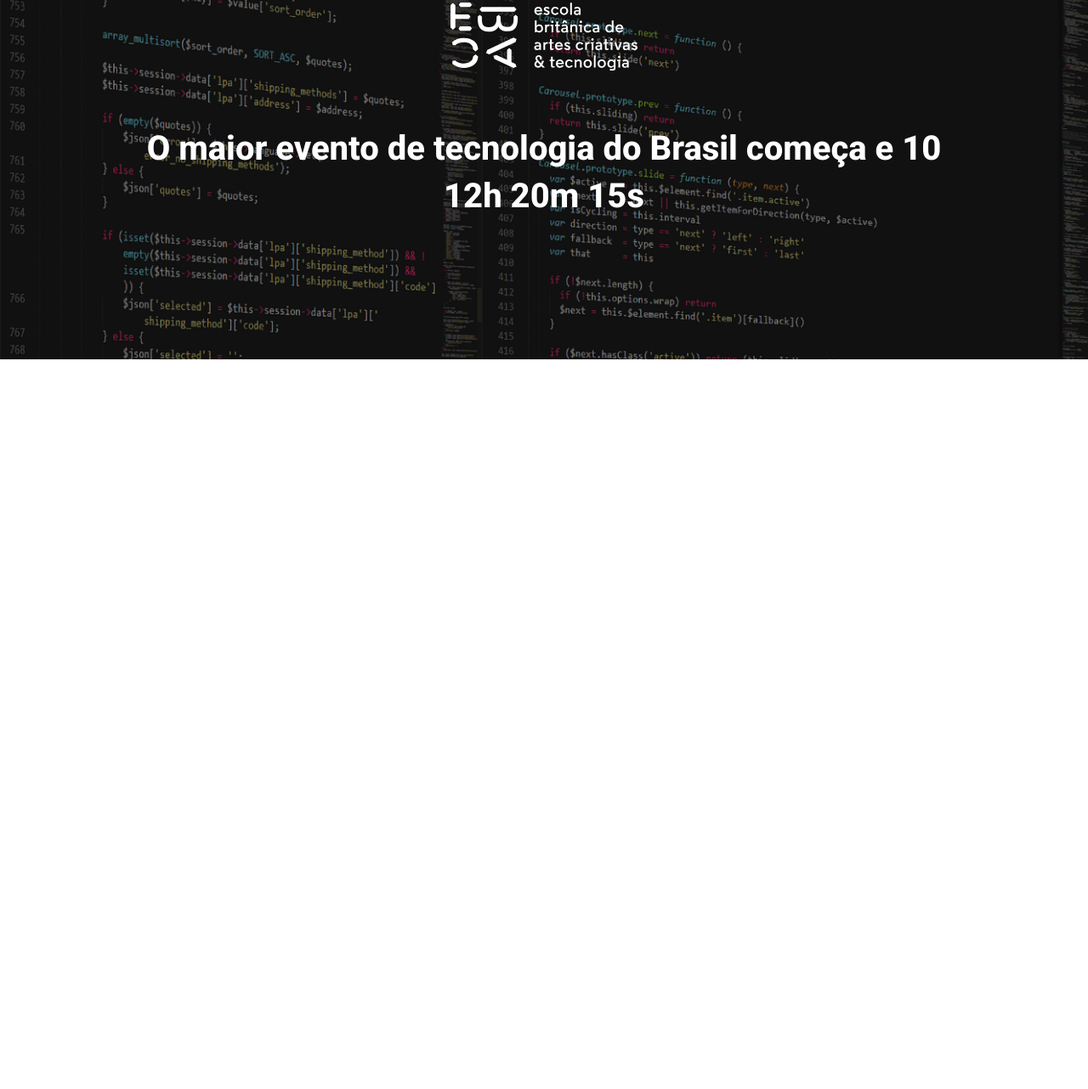
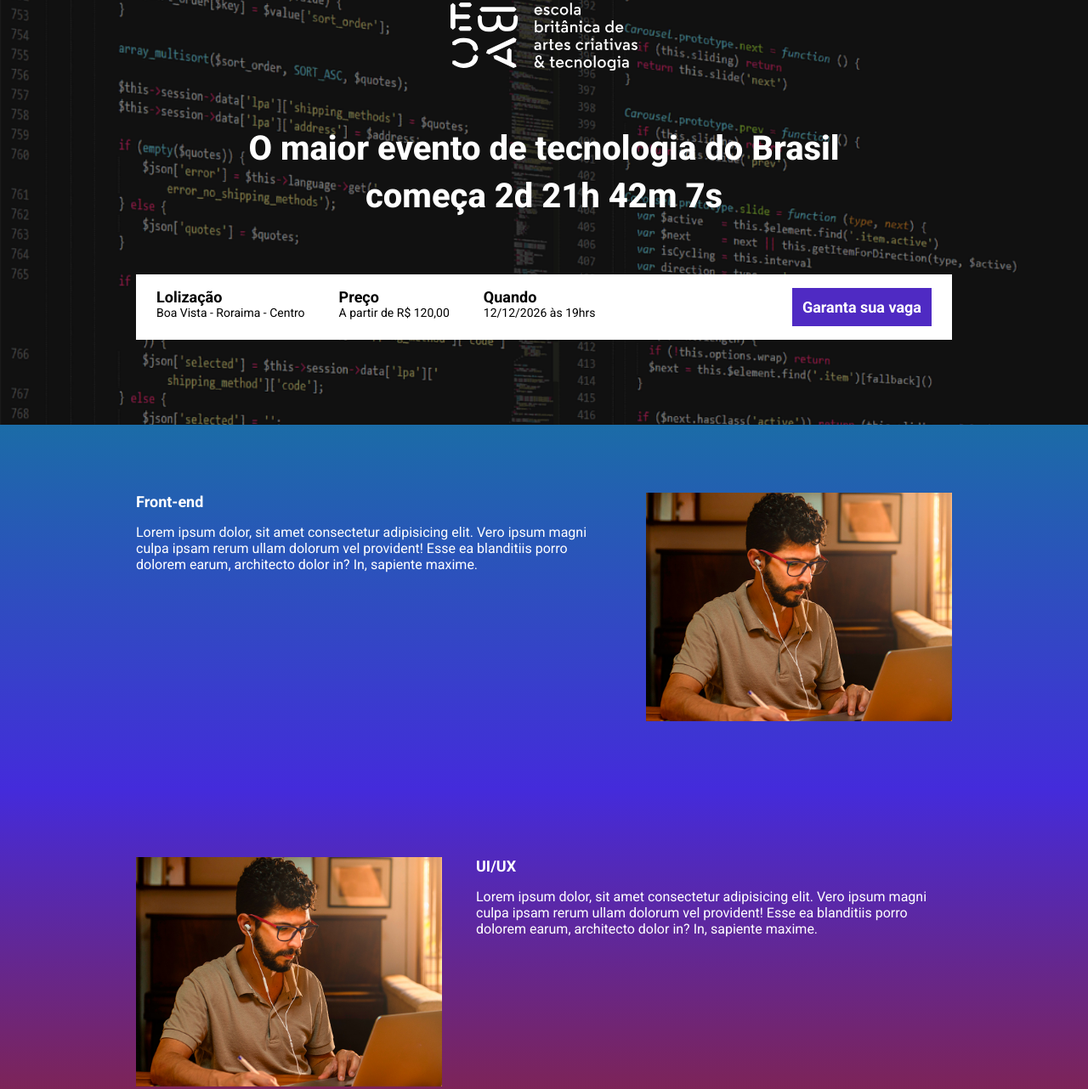
Before and after one commit to lemoelnr/ebac_tech_talks, a website built with Parcel: page src/index.html in a window 1280 px wide. Shown: the part 61-1343 px from the top of the page at 85% size. Before the commit the page ends 800 px from the top, so only its background shows below. Built offline with nearby package versions, Linux system fonts and the light colour scheme.

Commit message:
criando cronometro

```diff
--- a/package.json
+++ b/package.json
@@ -4,6 +4,7 @@
   "description": "",
   "scripts": {
     "dev": "parcel src/index.html src/styles/main.scss src/scripts/main.js",
+    "build":"parcel build src/index.html",
     "test": "echo \"Error: no test specified\" && exit 1"
   },
   "keywords": [],
--- a/src/index.html
+++ b/src/index.html
@@ -8,6 +8,7 @@
     <link rel="preconnect" href="https://fonts.gstatic.com" crossorigin>
     <link href="https://fonts.googleapis.com/css2?family=Roboto:ital,wght@0,
                 100..900;1,100..900&display=swap" rel="stylesheet">
+    <link rel="stylesheet" href="https://unpkg.com/aos@next/dist/aos.css" />
 
     <link rel="stylesheet" href="styles/main.scss">
     <title>EBAC tech talks</title>
@@ -17,10 +18,84 @@
         <div class="container">
             <img class="hero__logo" src="./images/ebac_logo.svg" alt="EBAC">
             <P class="hero__text">
-                O maior evento de tecnologia do Brasil começa e 10 12h 20m 15s
+                O maior evento de tecnologia do Brasil <br> <span id="contador"></span>
             </P>
+            <div class="infos-bar">
+                <ul class="infos-bar__infos">
+                    <li class="infos-bar__infos__item">
+                        <b>Lolização</b>
+                        Boa Vista - Roraima - Centro
+                    </li>
+                    <li class="infos-bar__infos__item">
+                        <b>Preço</b>
+                        A partir de R$ 120,00
+                    </li>
+                    <li class="infos-bar__infos__item">
+                        <b>Quando</b>
+                        12/12/2026 às 19hrs
+                    </li>
+                </ul>
+                <a href="#" class="button button--primary">Garanta sua vaga</a>
+            </div>
         </div>
     </header>
+
+    <section class="event event--frotend " >
+        <div class="container" data-aos="fade-right">
+            <div class="event__details">
+                <h2 class="event__details__title">Front-end</h2>
+                <p class="event__details__description">
+                    Lorem ipsum dolor, sit amet consectetur adipisicing elit. Vero ipsum magni culpa ipsam
+                    rerum ullam dolorum vel provident! Esse ea blanditiis porro dolorem earum, architecto
+                    dolor in? In, sapiente maxime.
+                </p>
+            </div>
+            <img class="event__image" src="./images/frontend.png" alt="">
+        </div>
+    </section>
+
+    <section class="event event--ux-ui event--image-left">
+        <div class="container" data-aos="fade-left">
+            <div class="event__details">
+                <h2 class="event__details__title">UI/UX</h2>
+                <p class="event__details__description">
+                    Lorem ipsum dolor, sit amet consectetur adipisicing elit. Vero ipsum magni culpa ipsam
+                    rerum ullam dolorum vel provident! Esse ea blanditiis porro dolorem earum, architecto
+                    dolor in? In, sapiente maxime.
+                </p>
+            </div>
+            <img class="event__image" src="./images/frontend.png" alt="">
+        </div>
+    </section>
+
+    <section class="event event--data-science">
+        <div class="container" data-aos="fade-right">
+            <div class="event__details" >
+                <h2 class="event__details__title">Data Science</h2>
+                <p class="event__details__description">
+                    Lorem ipsum dolor, sit amet consectetur adipisicing elit. Vero ipsum magni culpa ipsam
+                    rerum ullam dolorum vel provident! Esse ea blanditiis porro dolorem earum, architecto
+                    dolor in? In, sapiente maxime.
+                </p>
+            </div>
+            <img class="event__image" src="./images/frontend.png" alt="">
+        </div>
+    </section>
+
+    <section class="event event--backend event--image-left">
+        <div class="container " data-aos="fade-left">
+            <div class="event__details" >
+                <h2 class="event__details__title">Back End</h2>
+                <p class="event__details__description">
+                    Lorem ipsum dolor, sit amet consectetur adipisicing elit. Vero ipsum magni culpa ipsam
+                    rerum ullam dolorum vel provident! Esse ea blanditiis porro dolorem earum, architecto
+                    dolor in? In, sapiente maxime.
+                </p>
+            </div>
+            <img class="event__image" src="./images/frontend.png" alt="">
+        </div>
+    </section>
+    <script src="https://unpkg.com/aos@next/dist/aos.js"></script>
     <script src="scripts/main.js"></script>
 </body>
 </html>
--- a/src/scripts/main.js
+++ b/src/scripts/main.js
@@ -1 +1,30 @@
-console.log('olá mundo');
+AOS.init();
+
+const dataDoEvento= new Date("Apr 28, 2026 19:00:00");
+const timeStampDoEvento = dataDoEvento.getTime();
+
+const contaAshoras = setInterval(function(){
+    const agora = new Date();
+    const timeStampAtual = agora.getTime();
+
+    const distanciaAteOEvento = timeStampDoEvento - timeStampAtual;
+
+    const diaEmMs = 1000* 60 * 60 * 24;
+    const horaEmMs = 1000* 60 * 60;
+    const minutoEmMs = 1000* 60;
+
+    const diasAteOEvento = Math.floor(distanciaAteOEvento/diaEmMs);
+    const horasAteOEvento = Math.floor((distanciaAteOEvento % diaEmMs)/horaEmMs);
+    const minutosAteOEvento = Math.floor((distanciaAteOEvento % horaEmMs)/minutoEmMs);
+    const segundosAteOEvento = Math.floor((distanciaAteOEvento % minutoEmMs)/1000);
+
+    console.log(diasAteOEvento, horasAteOEvento, minutosAteOEvento, segundosAteOEvento);
+
+    document.getElementById('contador').innerHTML = `começa ${diasAteOEvento}d ${horasAteOEvento}h ${minutosAteOEvento}m ${segundosAteOEvento}s`;
+
+    if(distanciaAteOEvento < 0){
+        clearInterval(contaAshoras);
+        document.getElementById('contador').innerHTML = 'Evento expirador';
+    }
+
+},1000);
--- /dev/null
+++ b/src/styles/_event.scss
@@ -0,0 +1,57 @@
+@use 'variables';
+.event{
+    padding: 80px 0;
+
+    &--frotend{
+    background-image: linear-gradient(variables.$blue1, variables.$blue2);
+    }
+
+    &--ux-ui{
+    background-image: linear-gradient(variables.$blue2, variables.$pink);
+    }
+
+    &--data-science{
+    background-image: linear-gradient(variables.$pink, variables.$yellow);
+    }
+
+    &--backend{
+    background-image: linear-gradient(variables.$yellow, variables.$pink);
+    }
+
+    &--image-left{
+        .container{
+            flex-direction: row-reverse;
+        }
+    }
+    .container{
+        display: flex;
+        gap: 40px;
+    }
+    &__image{
+        max-width: 360px;
+    }
+    &__details{
+
+        &__title{
+            font-size: 18px;
+            font-weight: bold;
+            margin-bottom: 16px;
+        }
+        &__description{
+                line-height: bold;
+        }
+    }
+    @media (max-width: 640px) {
+        .container{
+            display: block;
+        }
+        &__image{
+            width: 100%;
+        }
+
+        &__details{
+            margin-right: 0;
+            margin-bottom: 16px;
+        }
+    }
+}
--- a/src/styles/_hero.scss
+++ b/src/styles/_hero.scss
@@ -1,3 +1,4 @@
+@use 'variables';
 .hero{
     padding-top: 64px;
     padding-bottom: 100px;
@@ -16,7 +17,7 @@
         left: 0;
         width: 100%;
         height: 100%;
-        background-color: #000;
+        background-color: variables.$secondaryTextColor;
         content: '';
         opacity: 0.4;
     }
--- /dev/null
+++ b/src/styles/components/_buttons.scss
@@ -0,0 +1,22 @@
+@use '../variables.scss';
+.button{
+    padding: 12px;
+    font-size: 18px;
+    font-weight: bold;
+    text-decoration: none;
+    text-align: center;
+    word-spacing: nowrap;
+
+    &--primary{
+        color: variables.$textColor;
+        background-color: variables.$puple;
+    }
+    @media (max-width: 640px) {
+        display: block;
+        width: 100%;
+    }
+    @media (max-width: 1024px) {
+        display: flex;
+        align-items: center;
+    }
+}
--- /dev/null
+++ b/src/styles/components/infos_bar.scss
@@ -0,0 +1,35 @@
+@use '../variables.scss';
+.infos-bar{
+    padding: 16px 24px;
+    background-color: variables.$textColor;
+    display: flex;
+    justify-content: space-between;
+
+    &__infos{
+        display: flex;
+        gap: 40px;
+
+        &__item{
+            color: variables.$secondaryTextColor;
+            font-size: 14px;
+
+            b{
+                font-size: 18px;
+                display: block;
+                color: variables.$secondaryTextColor;
+            }
+        }
+    }
+
+    @media (max-width: 640px) {
+        display: block;
+
+        &__infos{
+            display: block;
+
+            &__item{
+                margin-bottom: 24px;
+                }
+        }
+    }
+}
--- a/src/styles/main.scss
+++ b/src/styles/main.scss
@@ -1,11 +1,16 @@
 @use 'hero';
+@use "./components/infos_bar.scss";
+@use "./components/buttons.scss";
+@use 'event';
+@use 'variables';
 
 *{
     margin: 0;
     padding: 0;
     box-sizing: border-box;
     font-family: Roboto, sans-serif;
-    color: #fff;
+    color: variables.$textColor;
+    list-style: none;
 }
 
 .container{
--- /dev/null
+++ b/src/styles/variables.scss
@@ -0,0 +1,7 @@
+$blue1: #1B6CA7;
+$blue2: #442BDB;
+$pink: #89223B;
+$yellow: #9C791D;
+$textColor: #fff;
+$secondaryTextColor: #000;
+$puple: #4F2AC3;
```
